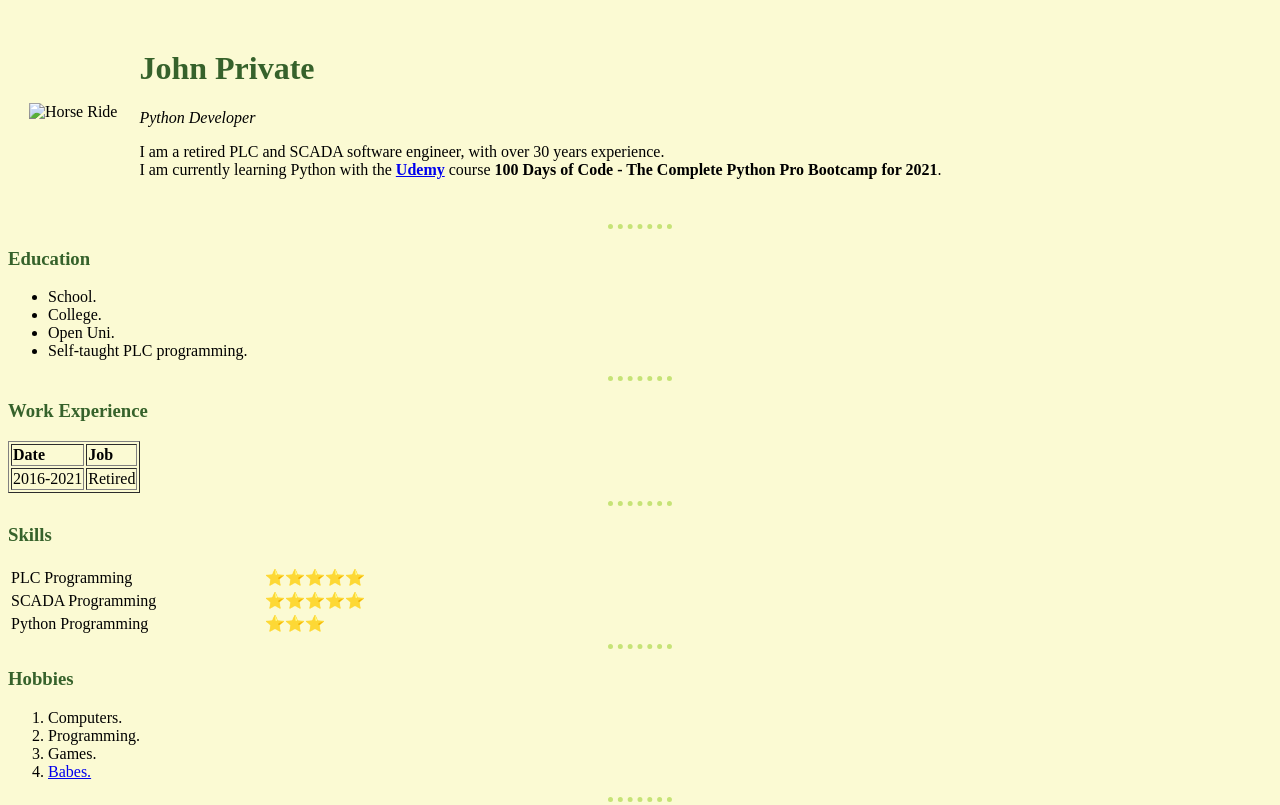
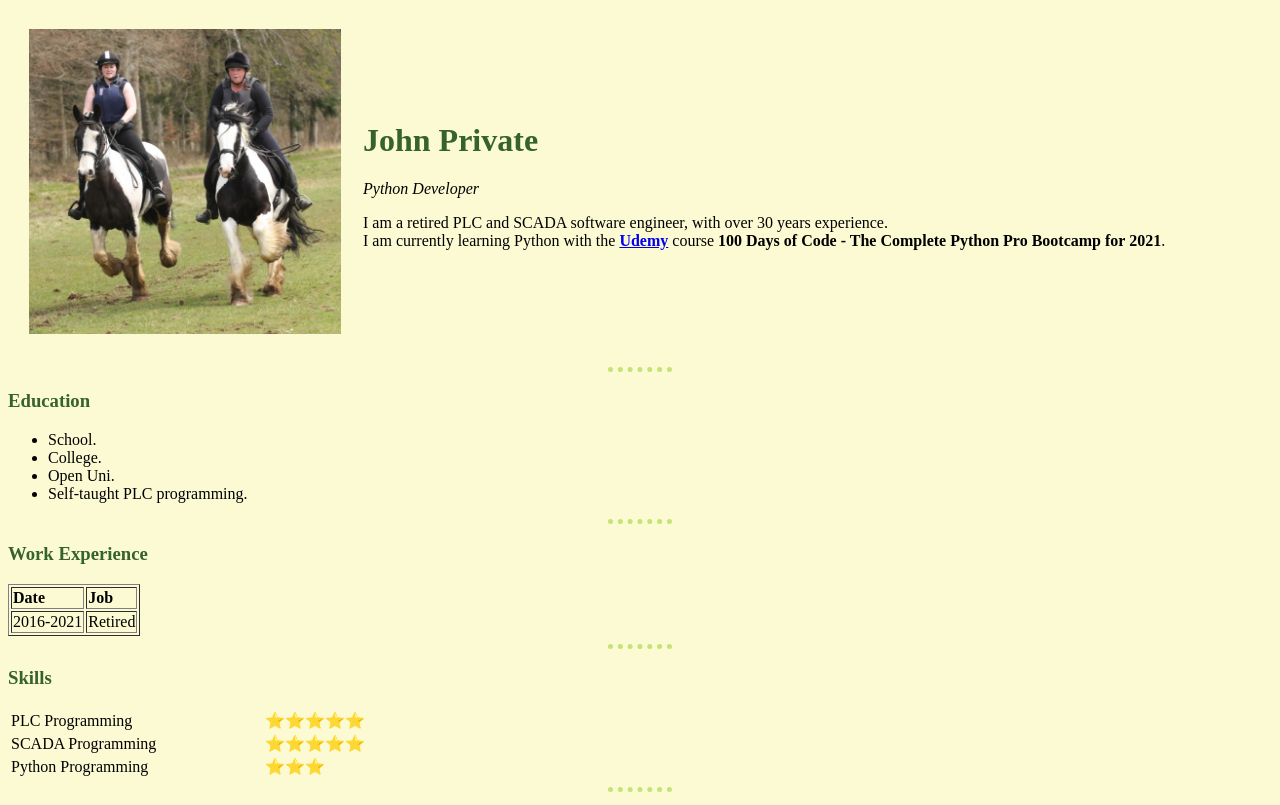
Before and after one commit to SadSack963/day-41_web_development, a plain HTML site: page HTML - Personal Site/index.html in a window 1280 px wide. Shown: the top 805 px of the page. Drawn offline with Linux system fonts and the light colour scheme.

```diff
--- a/HTML - Personal Site/index.html
+++ b/HTML - Personal Site/index.html
@@ -11,7 +11,7 @@
     <table cellspacing=20>
         <tr>
             <td>
-                <img src="./images/Fun Ride.jpg" alt="Horse Ride" width=312>
+                <img src="./Fun Ride.jpg" alt="Horse Ride" width=312>
             </td>
             <td>
                 <h1>John Private</h1>
```
Also changed, not shown: HTML - Personal Site/Fun Ride.jpg (added), 1 other file.
